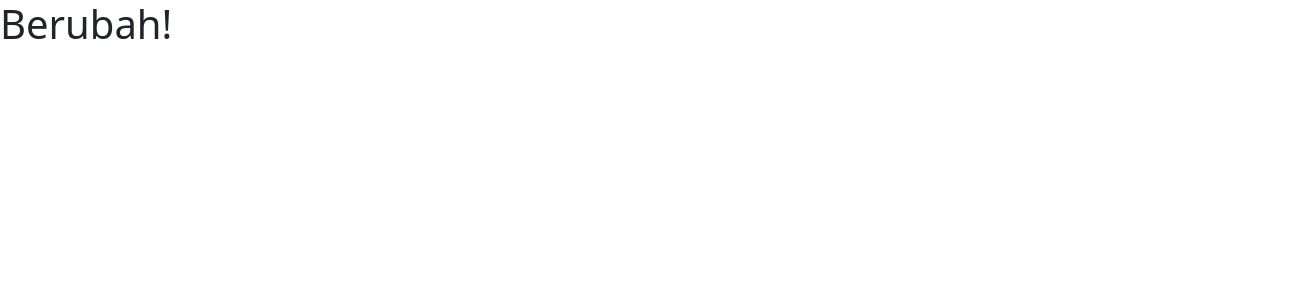
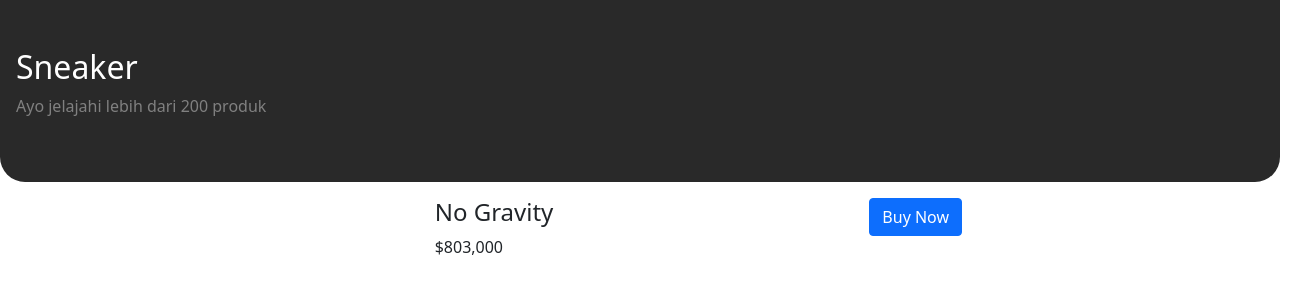
Before and after one commit to dhengGhuring/PWA, a plain HTML site: page Syhta/index.html in a window 1280 px wide. Shown: the whole page, 1308 px wide, since content can reach past the window. Drawn offline with nearby package versions, Linux system fonts and the light colour scheme.

Commit message:
progres index.html

```diff
--- a/Syhta/index.html
+++ b/Syhta/index.html
@@ -14,12 +14,39 @@
     />
 
     <link rel="manifest" href="manifest.json" />
+    <link rel="stylesheet" href="style.css" />
 
     <title>Learn PWA</title>
   </head>
   <body>
-    <h1>Berubah!</h1>
-
+    <header class="py-5">
+      <div class="row">
+        <div class="title ms-3">
+          <h2>Sneaker</h2>
+          <p>Ayo jelajahi lebih dari 200 produk</p>
+        </div>
+      </div>
+    </header>
+    <main class="py-3">
+      <div class="produk">
+        <div class="row">
+          <div class="prdk1 col">
+            <img src="" alt="" />
+          </div>
+          <div class="prdk1 col">
+            <h1>No Gravity</h1>
+            <p>$803,000</p>
+          </div>
+          <div class="prdk1 col">
+            <input
+              class="btn btn-primary align-self-center align-items-center"
+              type="button"
+              value="Buy Now"
+            />
+          </div>
+        </div>
+      </div>
+    </main>
     <!-- Option 1: Bootstrap Bundle with Popper -->
     <script
       src="https://cdn.jsdelivr.net/npm/bootstrap@5.1.3/dist/js/bootstrap.bundle.min.js"
--- /dev/null
+++ b/Syhta/style.css
@@ -0,0 +1,12 @@
+header {
+  background-color: rgb(41, 41, 41);
+  color: #fff;
+  border-bottom-right-radius: 25px;
+  border-bottom-left-radius: 25px;
+}
+header p {
+  color: gray;
+}
+main h1 {
+  font-size: 1.5em;
+}
```
